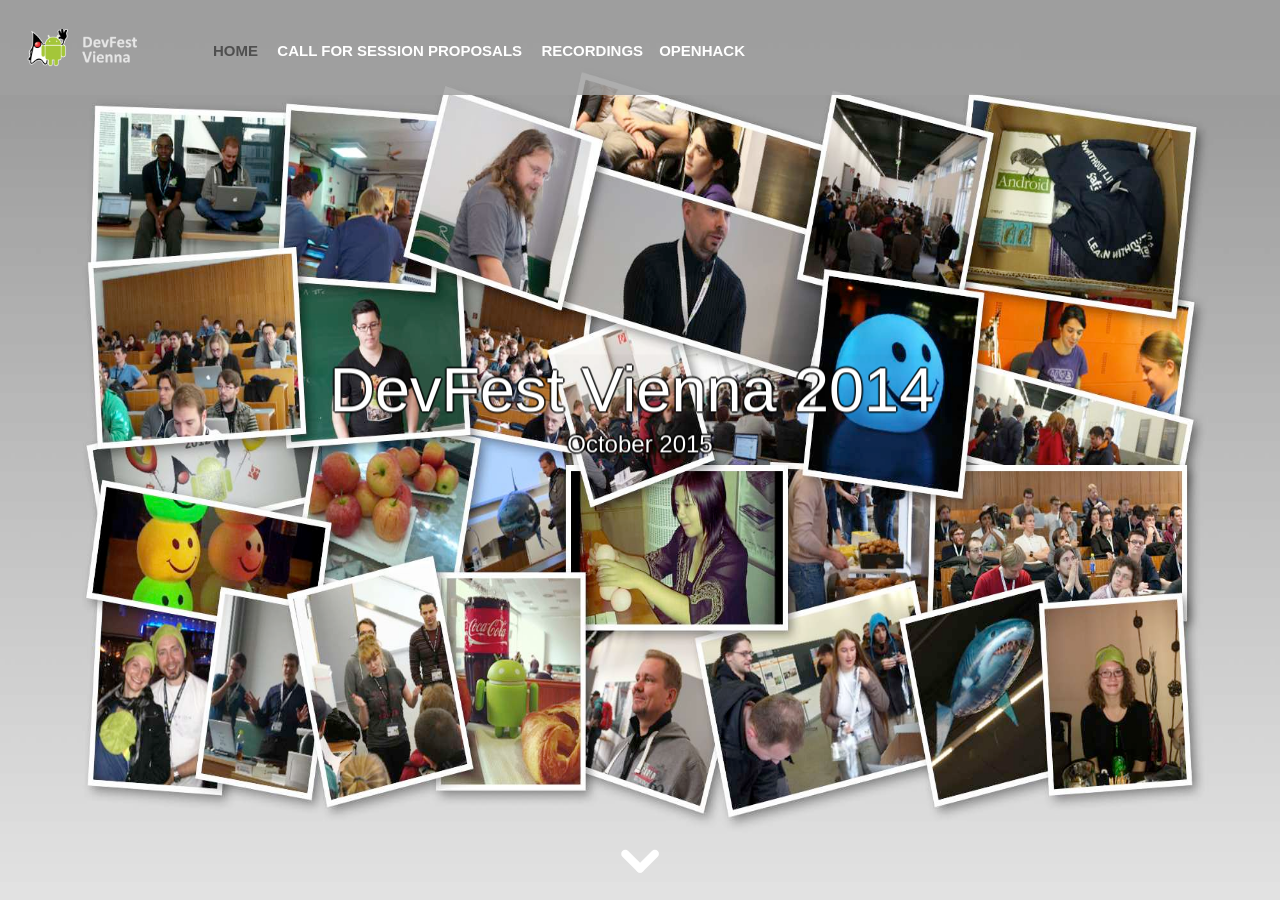
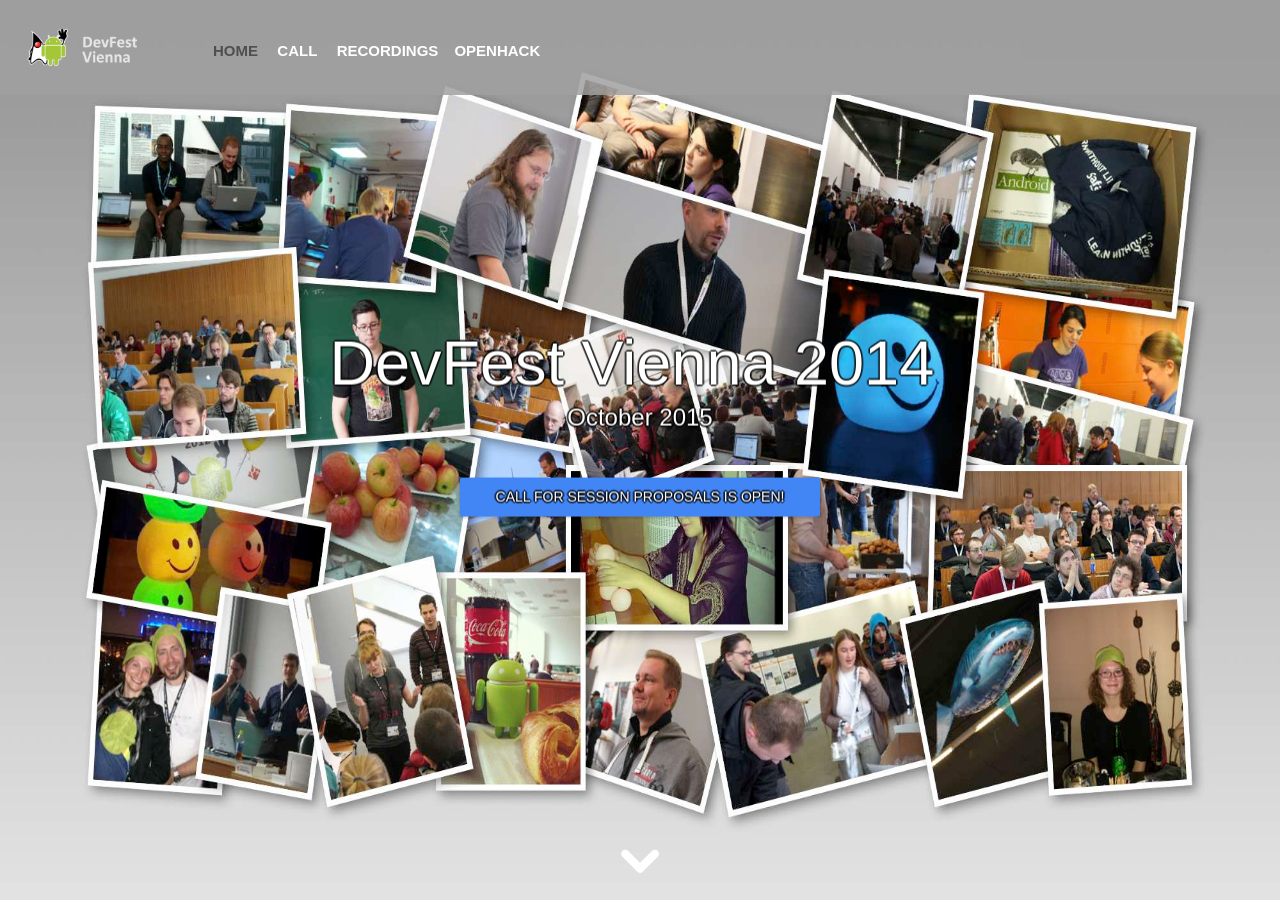
Before and after one commit to DevFestVienna/devfest-at-site, a Jekyll site: the page built from index.html, in a window 1280 px wide and 900 px high. Built offline with Jekyll 4.4.1, drawn with Linux system fonts in a browser that asks for light colours; nearby versions of some CDN libraries; comment, search, counter and statistics services are not loaded.

Commit message:
prominent call for session proposals

```diff
--- a/_includes/hero.html
+++ b/_includes/hero.html
@@ -8,6 +8,7 @@
             <h1><span class="contrast">DevFest Vienna <span id="typeout-text"></span></span></h1>
             <p><span class="contrast">October 2015</span></p>
             <p><br/></p>
+            <p><a href="/call" role="button" style="width:360px;" class="btn btn-lg btn-primary waves-effect waves-button waves-light waves-float"> Call for Session Proposals is Open! </a></p>
 <!--
             <div class="devfest-countdown" style="width:460px; margin:0 auto;"></div>
             <p><a href="https://devfestvienna2014.eventbrite.com" role="button" style="width:360px;" class="btn btn-lg btn-primary waves-effect waves-button waves-light waves-float"> Register now - it's free! </a></p>
--- a/_includes/navigation.html
+++ b/_includes/navigation.html
@@ -12,7 +12,7 @@
             </li>
             <!-- <li><a {% if page.permalink == '/schedule/' %} class="current" {% endif %} href="{{ site.baseurl }}/schedule/">Schedule</a>
             </li> -->
-            <li><a {% if page.permalink == '/call/' %} class="current" {% endif %} href="{{ site.baseurl }}/call/">Call for Session Proposals</a>
+            <li><a {% if page.permalink == '/call/' %} class="current" {% endif %} href="{{ site.baseurl }}/call/">Call</a>
             </li>
             <!-- <li><a {% if page.permalink == '/speakers/' %} class="current" {% endif %}{% if page.permalink == '/' %} href="{{ site.baseurl }}/#top-speakers" {% else %} href="{{ site.baseurl }}/speakers" {% endif %}>Speakers</a>
             </li> -->
```
